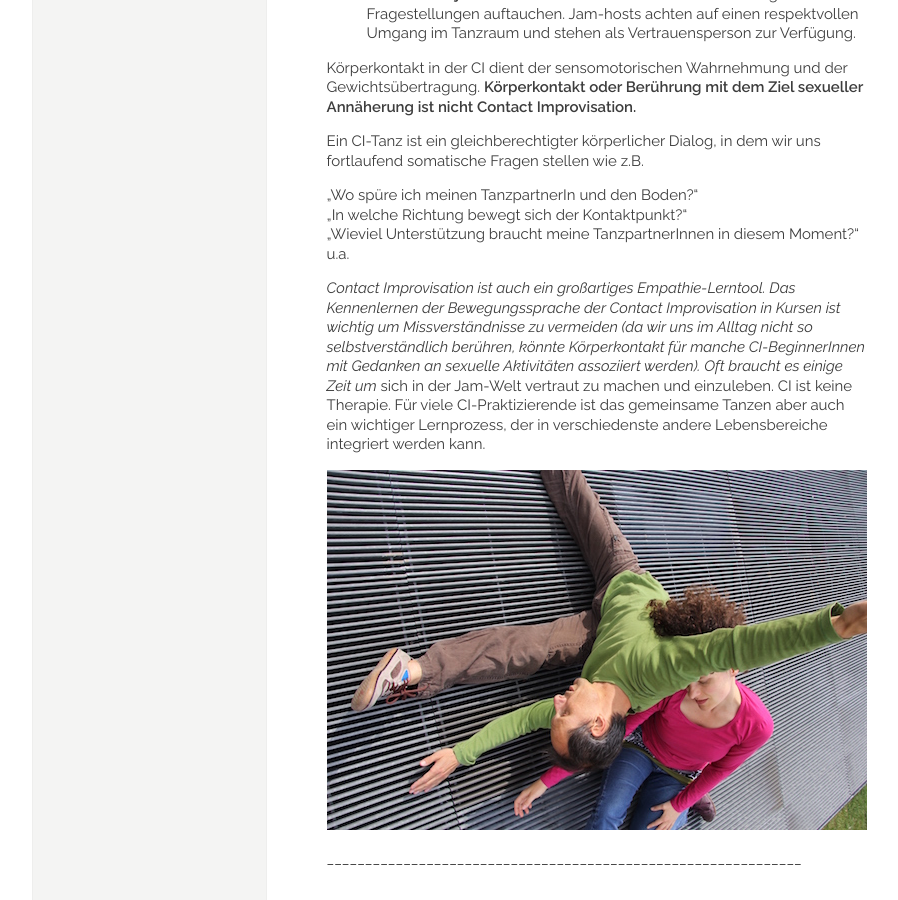
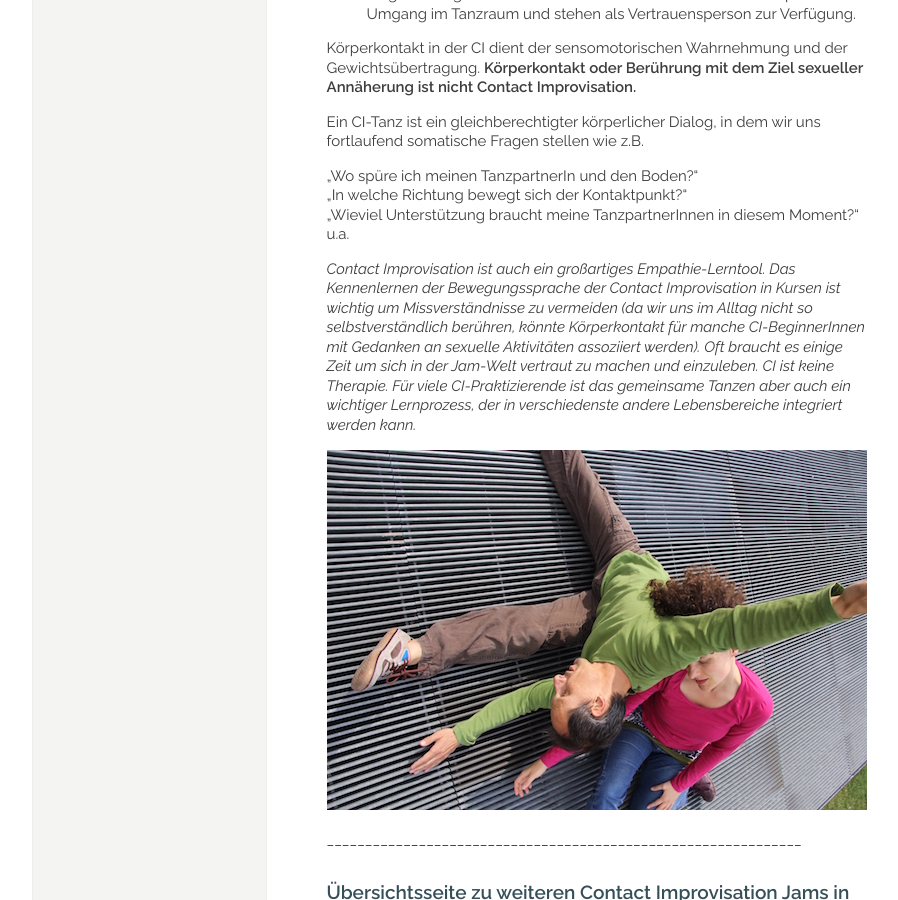
Before and after one commit to manulari/rollingpointat, a Jekyll site: the page built from _pages_de/jams.md, in a window 1280 px wide and 900 px high, scrolled down 1437 px. Shown: the whole window, without its empty margins (152-1050 px from the left). Built offline with Jekyll 4.4.1, drawn with Linux system fonts in a browser that asks for light colours; comment, search, counter and statistics services are not loaded; some of the changed text lies outside the part shown.

Commit message:
Update page (de) “jams”

```diff
--- a/_pages_de/jams.md
+++ b/_pages_de/jams.md
@@ -53,7 +52,7 @@ Ein CI-Tanz ist ein gleichberechtigter körperlicher Dialog, in dem wir uns fort
 „In welche Richtung bewegt sich der Kontaktpunkt?“\
 „Wieviel Unterstützung braucht meine TanzpartnerInnen in diesem Moment?“ u.a.
 
-*Contact Improvisation ist auch ein großartiges Empathie-Lerntool.  Das Kennenlernen der Bewegungssprache der Contact Improvisation in Kursen ist wichtig um Missverständnisse zu vermeiden (da wir uns im Alltag nicht so selbstverständlich berühren, könnte Körperkontakt für manche CI-BeginnerInnen mit Gedanken an sexuelle Aktivitäten assoziiert werden). Oft braucht es einige Zeit um* sich in der Jam-Welt vertraut zu machen und einzuleben. CI ist keine Therapie. Für viele CI-Praktizierende ist das gemeinsame Tanzen aber auch ein wichtiger Lernprozess, der in verschiedenste andere Lebensbereiche integriert werden kann.
+*Contact Improvisation ist auch ein großartiges Empathie-Lerntool. Das Kennenlernen der Bewegungssprache der Contact Improvisation in Kursen ist wichtig um Missverständnisse zu vermeiden (da wir uns im Alltag nicht so selbstverständlich berühren, könnte Körperkontakt für manche CI-BeginnerInnen mit Gedanken an sexuelle Aktivitäten assoziiert werden). Oft braucht es einige Zeit um sich in der Jam-Welt vertraut zu machen und einzuleben. CI ist keine Therapie. Für viele CI-Praktizierende ist das gemeinsame Tanzen aber auch ein wichtiger Lernprozess, der in verschiedenste andere Lebensbereiche integriert werden kann.*
 
 ![](/assets/uploads/img_0198.jpg)
 
```
Also changed, not shown: other parts of _pages_de/jams.md (+1 -2 lines).
